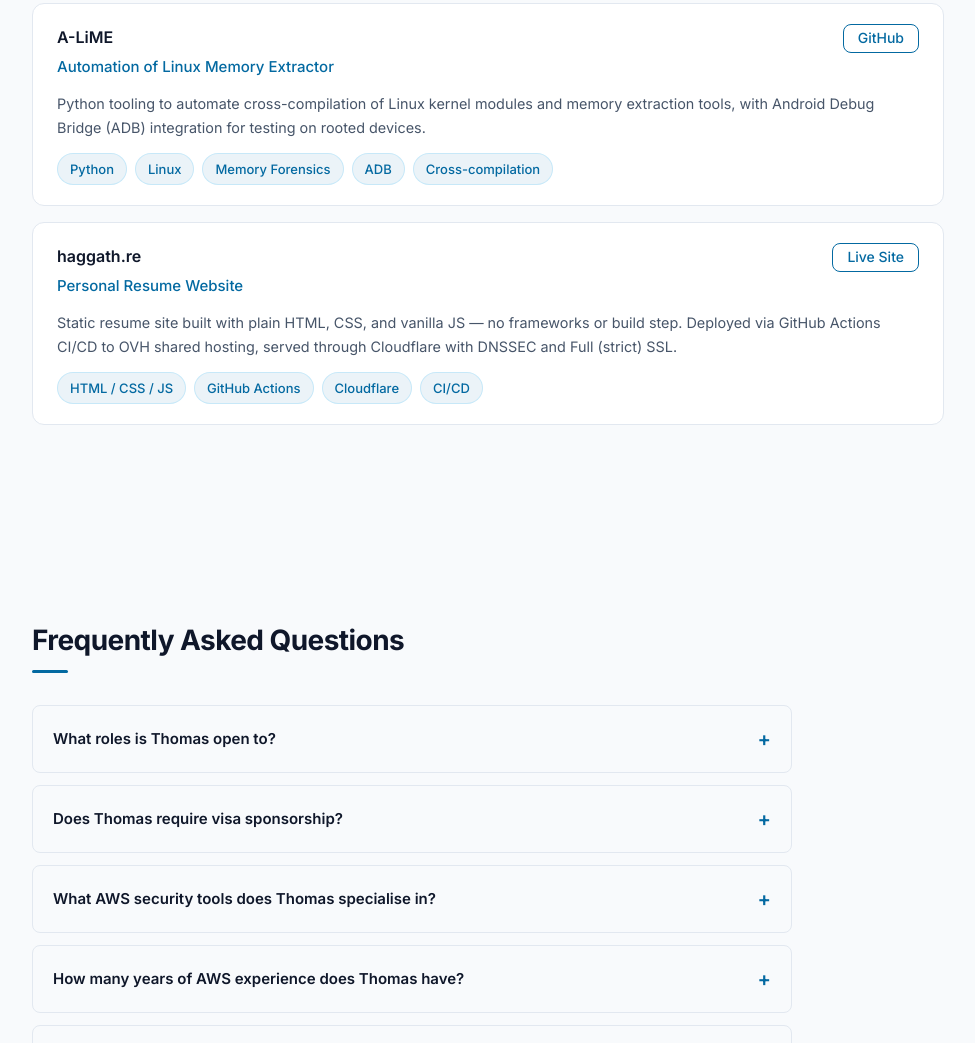
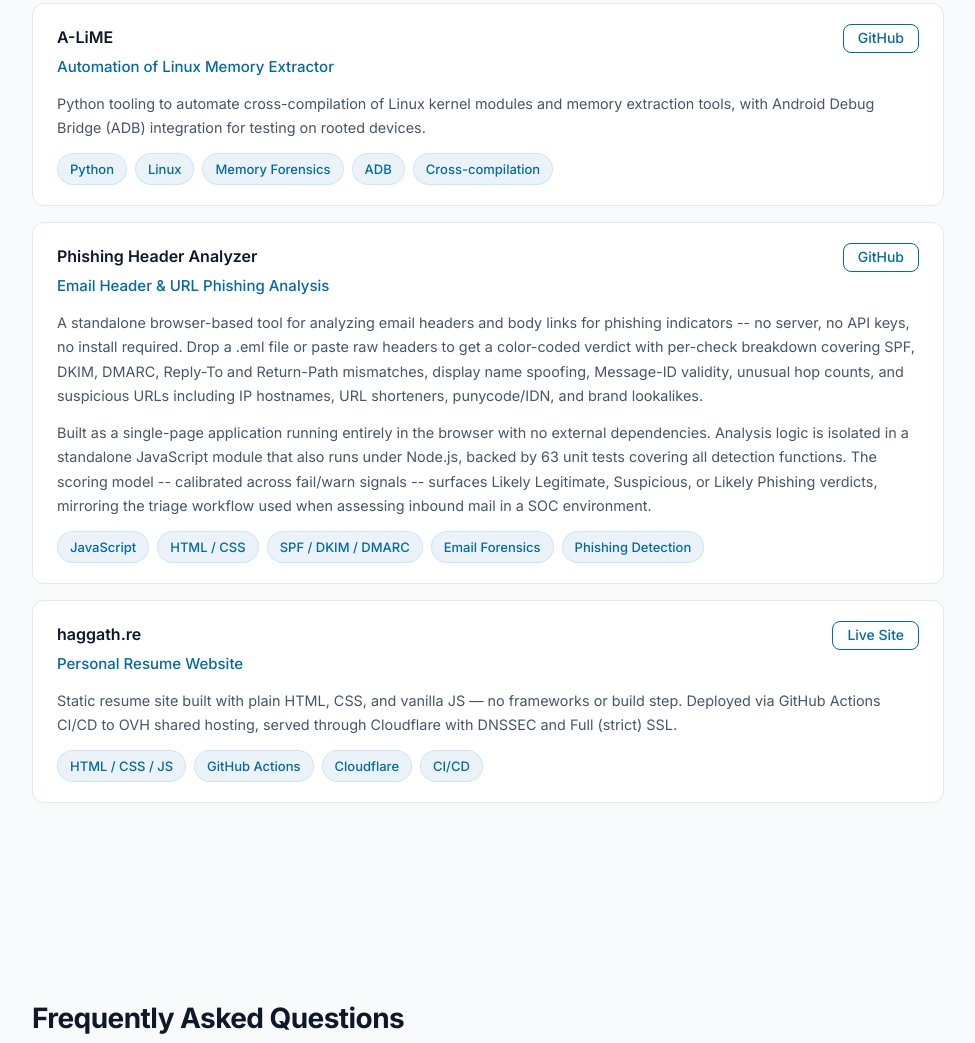
Before and after one commit to Koalatyyy/resume-website, a plain HTML site: page index.html in a window 1280 px wide. Shown: the part 7788-8831 px from the top of the page, without its empty margins (152-1127 px from the left). Drawn offline with Linux system fonts and the light colour scheme.

Commit message:
Feat: add Phishing Header Analyzer project card

```diff
--- a/index.html
+++ b/index.html
@@ -724,6 +724,25 @@
           <article class="edu-card">
             <div class="edu-header">
               <div>
+                <h3 class="edu-degree">Phishing Header Analyzer</h3>
+                <p class="edu-institution">Email Header &amp; URL Phishing Analysis</p>
+              </div>
+              <a href="https://github.com/Koalatyyy/phishing-analysis-app" target="_blank" rel="noopener noreferrer" class="btn btn-outline btn-sm">GitHub</a>
+            </div>
+            <p class="edu-detail">A standalone browser-based tool for analyzing email headers and body links for phishing indicators -- no server, no API keys, no install required. Drop a .eml file or paste raw headers to get a color-coded verdict with per-check breakdown covering SPF, DKIM, DMARC, Reply-To and Return-Path mismatches, display name spoofing, Message-ID validity, unusual hop counts, and suspicious URLs including IP hostnames, URL shorteners, punycode/IDN, and brand lookalikes.</p>
+            <p class="edu-detail">Built as a single-page application running entirely in the browser with no external dependencies. Analysis logic is isolated in a standalone JavaScript module that also runs under Node.js, backed by 63 unit tests covering all detection functions. The scoring model -- calibrated across fail/warn signals -- surfaces Likely Legitimate, Suspicious, or Likely Phishing verdicts, mirroring the triage workflow used when assessing inbound mail in a SOC environment.</p>
+            <div class="tag-list">
+              <span class="tag">JavaScript</span>
+              <span class="tag">HTML / CSS</span>
+              <span class="tag">SPF / DKIM / DMARC</span>
+              <span class="tag">Email Forensics</span>
+              <span class="tag">Phishing Detection</span>
+            </div>
+          </article>
+
+          <article class="edu-card">
+            <div class="edu-header">
+              <div>
                 <h3 class="edu-degree">haggath.re</h3>
                 <p class="edu-institution">Personal Resume Website</p>
               </div>
```
